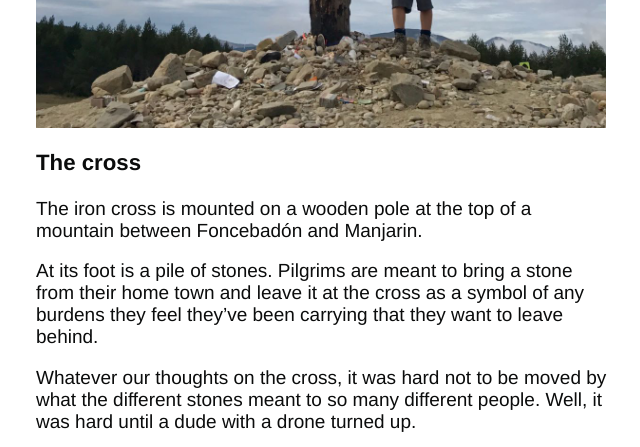
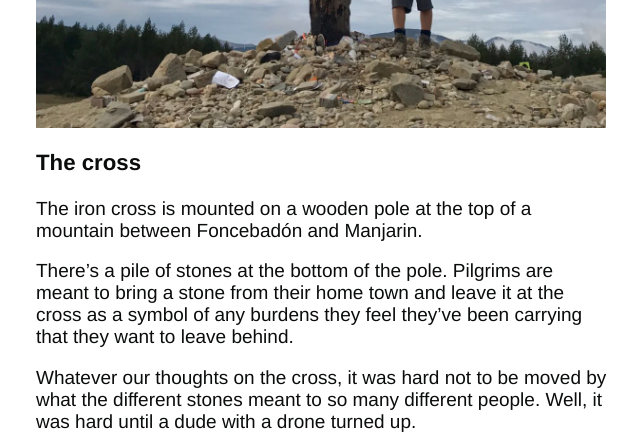
Before and after one commit to tombye/trexit, a Jekyll site: the page built from _posts/2017-10-02-camino-stages-18-to-25.markdown, in a window 1280 px wide and 900 px high, scrolled down 7894 px, cut to the strip 0-447 px from the top of the window. Shown: the whole strip, without its empty margins (124-764 px from the left). Built offline with Jekyll 4.4.1, drawn with Linux system fonts in a browser that asks for light colours.

Commit message:
Update 2017-10-02-camino-stages-18-to-25.markdown

```diff
--- a/_posts/2017-10-02-camino-stages-18-to-25.markdown
+++ b/_posts/2017-10-02-camino-stages-18-to-25.markdown
@@ -103,7 +103,7 @@ One of the best known parts of the Camino de Santiago is the iron cross. Here's
 
 The iron cross is mounted on a wooden pole at the top of a mountain between Foncebadón and Manjarin.
 
-At its foot is a pile of stones. Pilgrims are meant to bring a stone from their home town and leave it at the cross as a symbol of any burdens they feel they've been carrying that they want to leave behind.
+There's a pile of stones at the bottom of the pole. Pilgrims are meant to bring a stone from their home town and leave it at the cross as a symbol of any burdens they feel they've been carrying that they want to leave behind.
 
 Whatever our thoughts on the cross, it was hard not to be moved by what the different stones meant to so many different people. Well, it was hard until a dude with a drone turned up.
 
```
